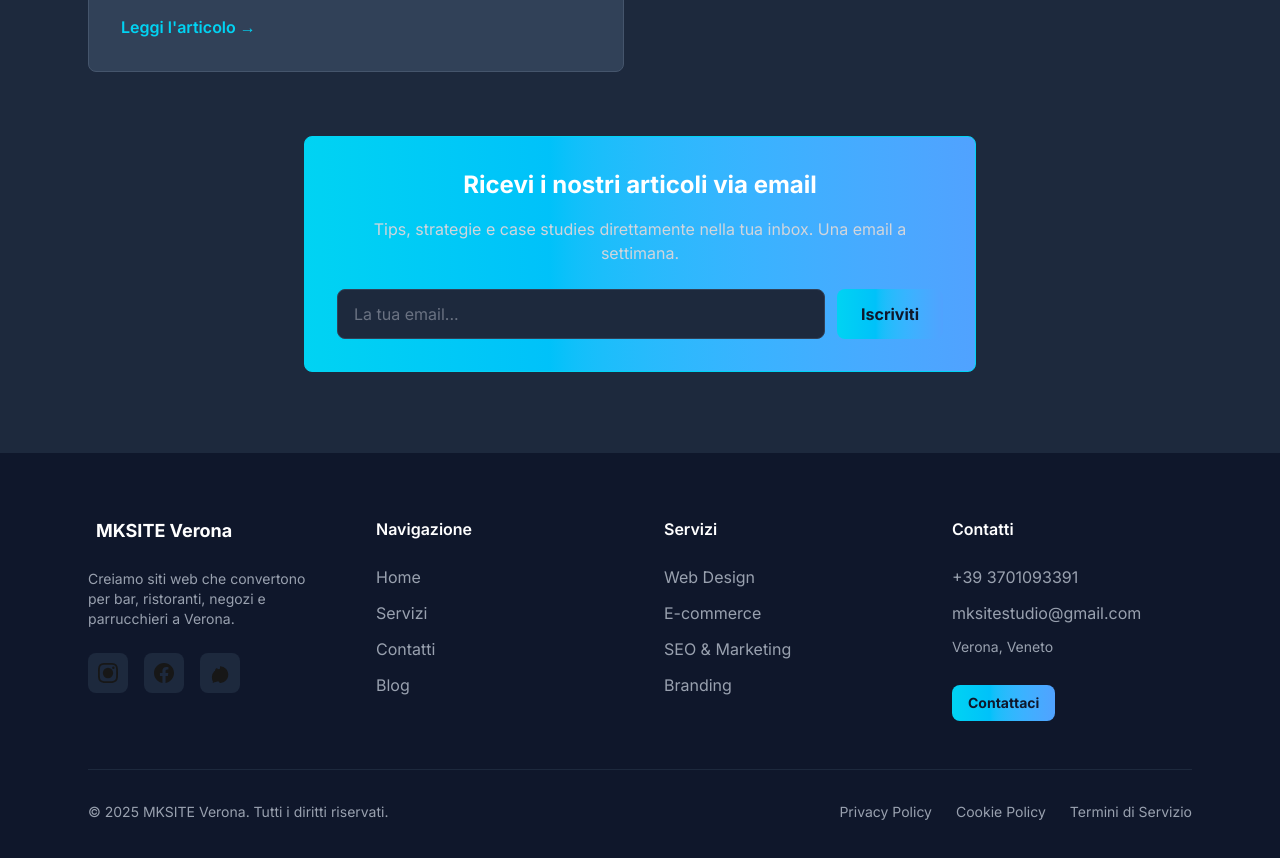
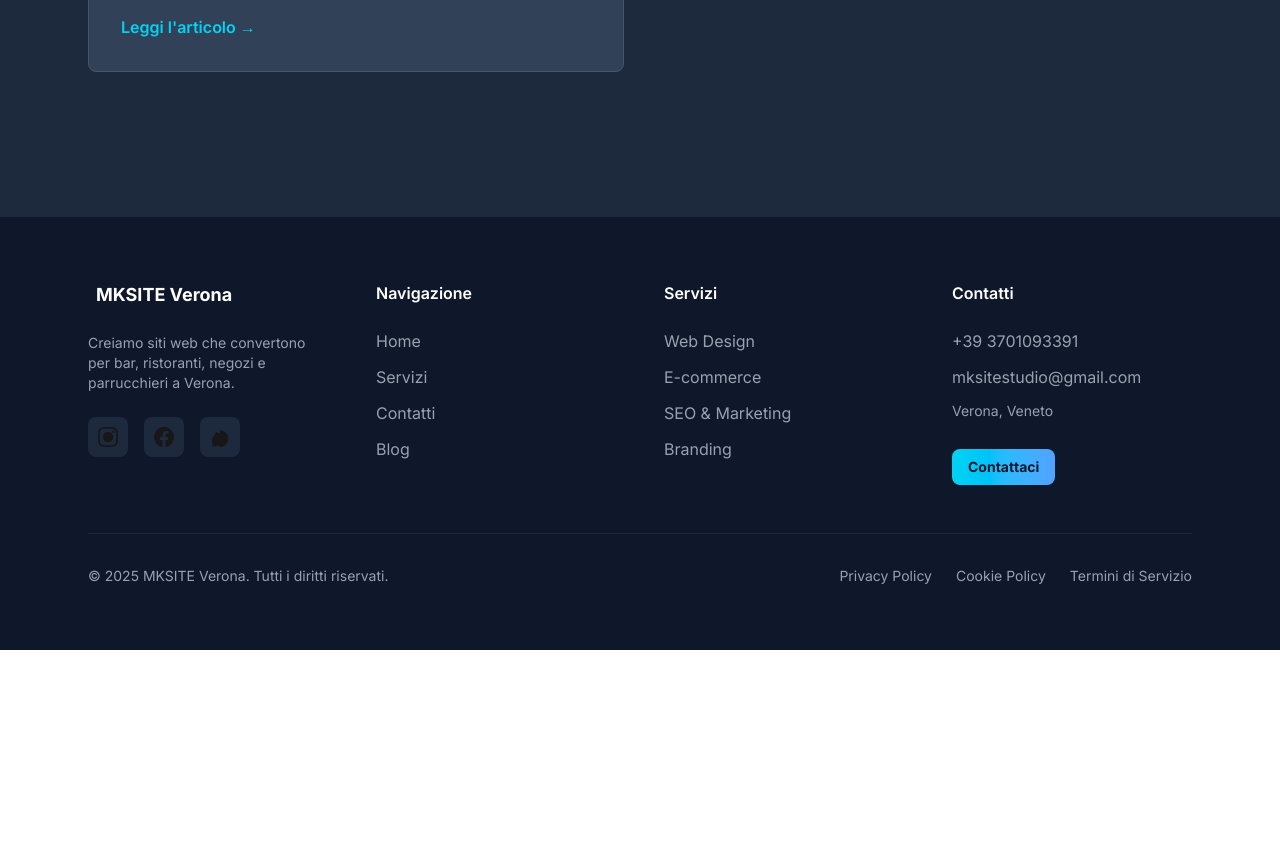
Before and after one commit to valemond06-svg/mksiteverona-site, a Next.js app: page / in a window 1280 px wide. Shown: the part 3740-4598 px from the top of the page. After the commit the page ends 4390 px from the top, so only its background shows below. Built offline with nearby package versions, Linux system fonts and the light colour scheme.

Commit message:
remove some features

```diff
--- a/components/Blog.jsx
+++ b/components/Blog.jsx
@@ -236,7 +236,7 @@ export default function Blog() {
         </div>
 
         {/* Newsletter Signup */}
-        <div className="max-w-2xl mx-auto bg-gradient-to-r from-cyan-400 to-blue-400 bg-opacity-10 border border-cyan-400 border-opacity-30 rounded-lg p-8 text-center">
+        {/*<div className="max-w-2xl mx-auto bg-gradient-to-r from-cyan-400 to-blue-400 bg-opacity-10 border border-cyan-400 border-opacity-30 rounded-lg p-8 text-center">
           <h3 className="text-2xl font-bold mb-4 text-white">
             Ricevi i nostri articoli via email
           </h3>
@@ -253,7 +253,7 @@ export default function Blog() {
               Iscriviti
             </button>
           </div>
-        </div>
+        </div>*/}
       </div>
     </section>
   );
```
